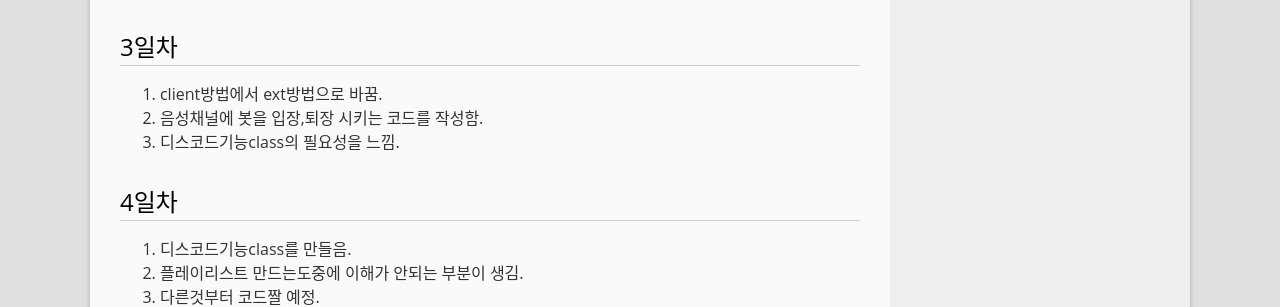
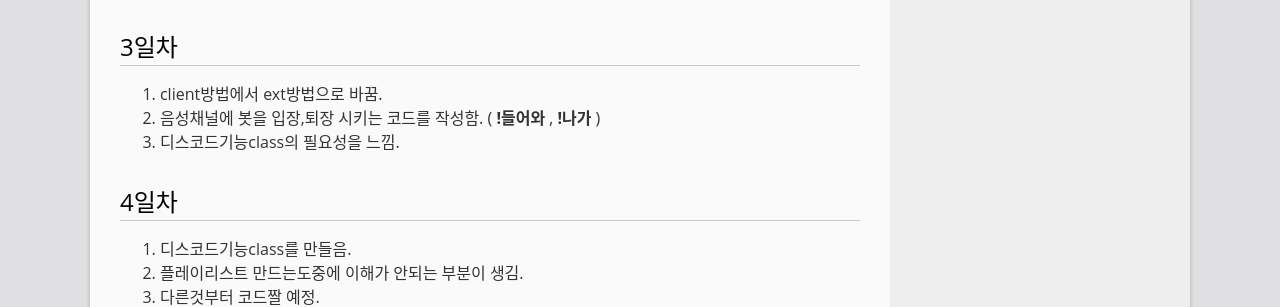
Before and after one commit to chohz1003/chohz1003.github.com, a Jekyll site: the page built from _posts/2021-07-17-Discord-Bot.md, in a window 1280 px wide. Shown: the part 1059-1366 px from the top of the page. Built offline with Jekyll 4.4.1, drawn with Linux system fonts in a browser that asks for light colours.

Commit message:
Update 2021-07-17-Discord-Bot.md

```diff
--- a/_posts/2021-07-17-Discord-Bot.md
+++ b/_posts/2021-07-17-Discord-Bot.md
@@ -34,7 +34,7 @@ pip install youtube-dl #유튜브영상 다운
 
 ## 3일차
 1. client방법에서 ext방법으로 바꿈.
-2. 음성채널에 봇을 입장,퇴장 시키는 코드를 작성함.
+2. 음성채널에 봇을 입장,퇴장 시키는 코드를 작성함. ( **!들어와** , **!나가** )
 3. 디스코드기능class의 필요성을 느낌.
 
 ## 4일차
```
